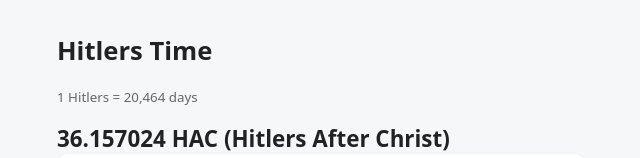
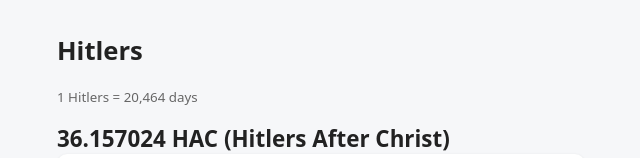
Before and after one commit to AZP3001/time, a plain HTML site: page index.html in a window 1280 px wide. Shown: the top 158 px of the page, without its empty margins (319-959 px from the left). Drawn offline with Linux system fonts and the light colour scheme.

Commit message:
Fix heading structure in index.html

```diff
--- a/index.html
+++ b/index.html
@@ -39,7 +39,7 @@ const DATES = [                      // countdowns: [name, month 1-12, day]
 </style>
 </head>
 <body>
-<h1><span class="u"></span> Time</h1>
+<h1><span class="u"></span></h1>
 <p><small>1 <span class="u"></span> = <span id="days"></span> days</small></p>
 <div class="out" id="now"></div>
 
```
